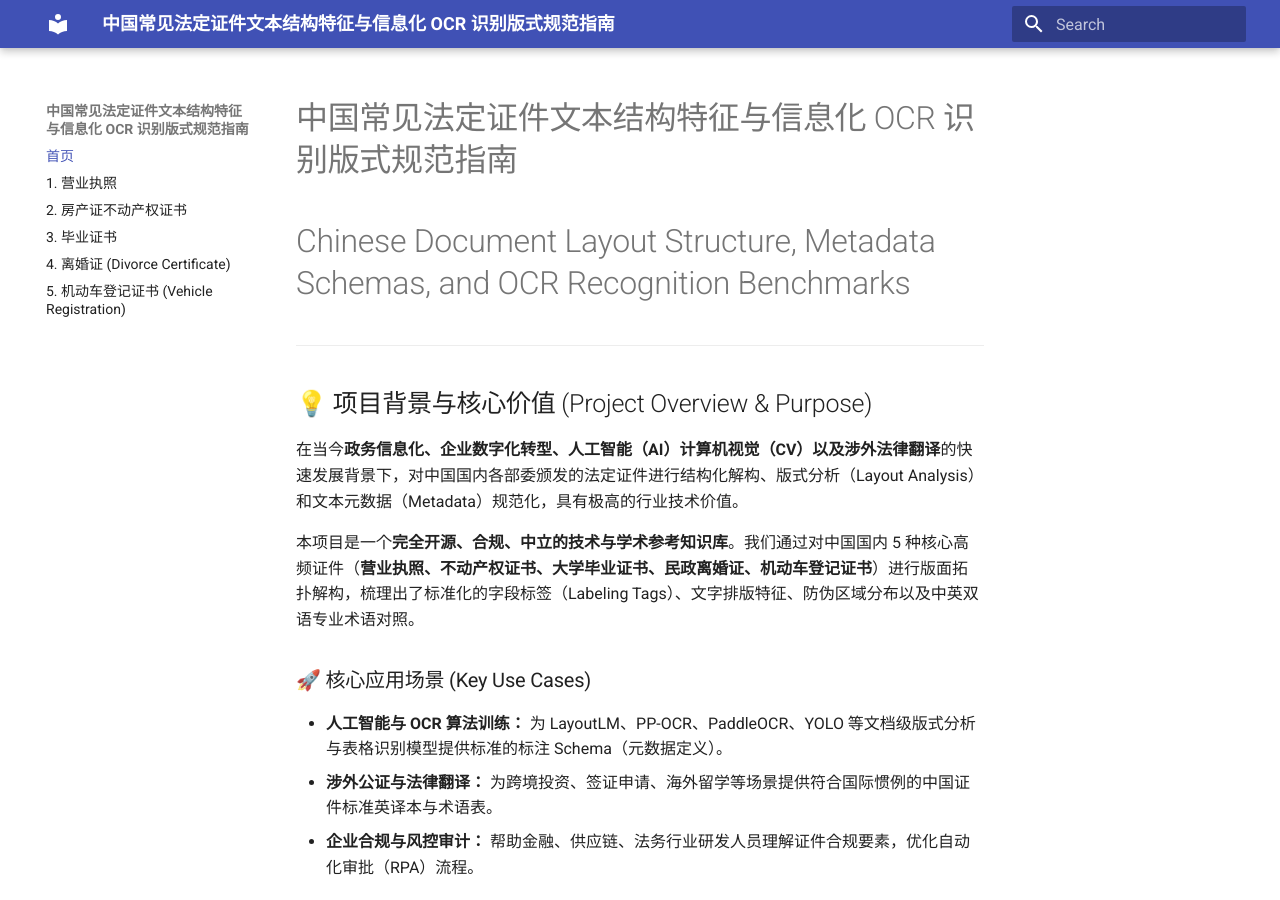
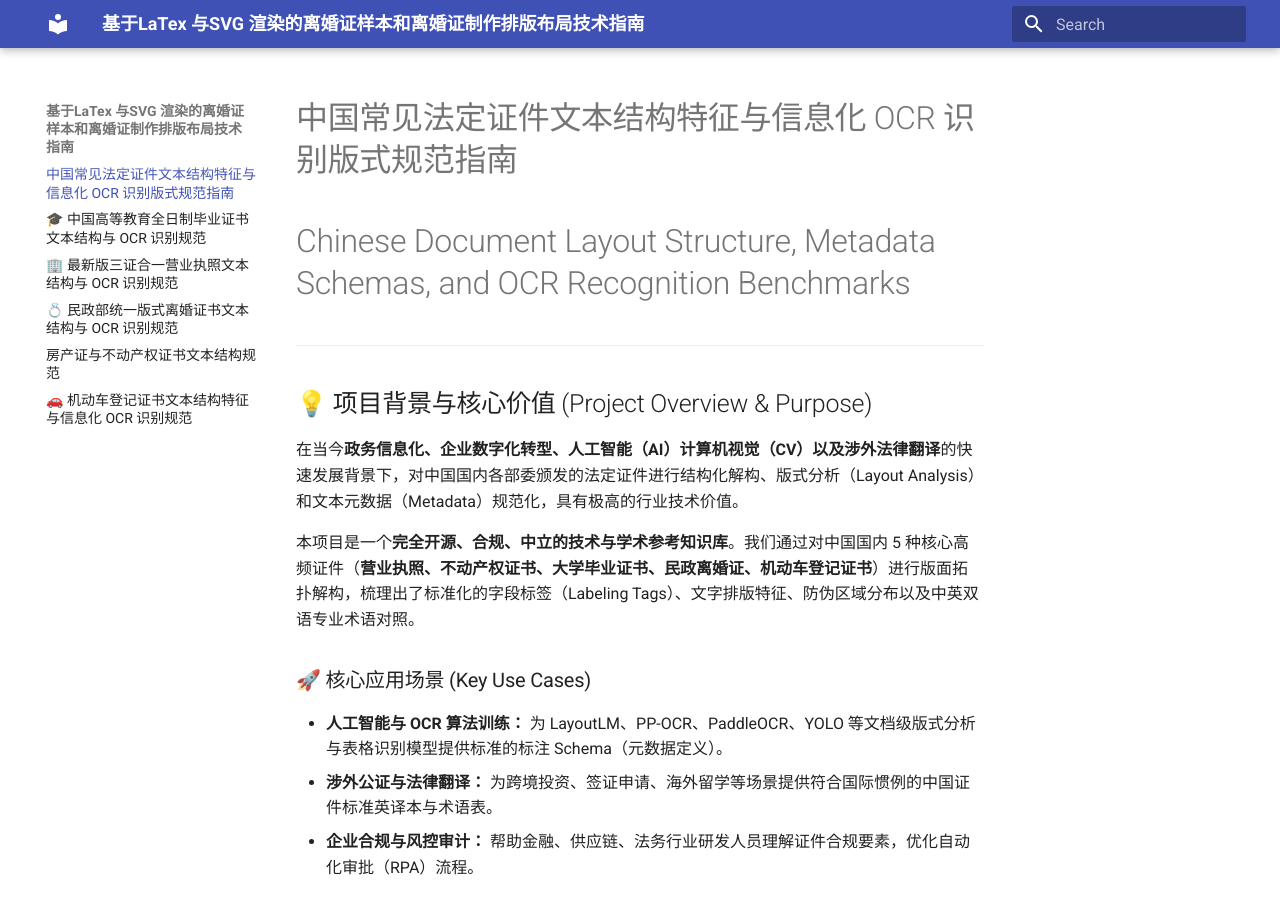
Before and after one commit to kouyac/bdcfzc, an MkDocs documentation site: the page built from docs/index.md, in a window 1280 px wide and 900 px high. Built offline with MkDocs 1.6.1 and Material for MkDocs 9.7.7, drawn with Linux system fonts in a browser that asks for light colours.

Commit message:
Update mkdocs.yml

```diff
--- a/mkdocs.yml
+++ b/mkdocs.yml
@@ -1,13 +1,5 @@
-site_name: 中国常见法定证件文本结构特征与信息化 OCR 识别版式规范指南
-site_url: https://gnzmjs.readthedocs.io/zh-cn/latest/
+site_name: 基于LaTex 与SVG 渲染的离婚证样本和离婚证制作排版布局技术指南
+site_url: https://fdwsfc.readthedocs.io/zh-cn/latest/
 theme:
   name: material
   custom_dir: overrides
-
-nav:
-  - 首页: index.md
-  - 1. 营业执照: business_license.md
-  - 2. 房产证不动产权证书: house_property.md
-  - 3. 毕业证书: bachelor.md
-  - 4. 离婚证 (Divorce Certificate): divorce_certificate.md
-  - 5. 机动车登记证书 (Vehicle Registration): vehicle_registration.md
```
